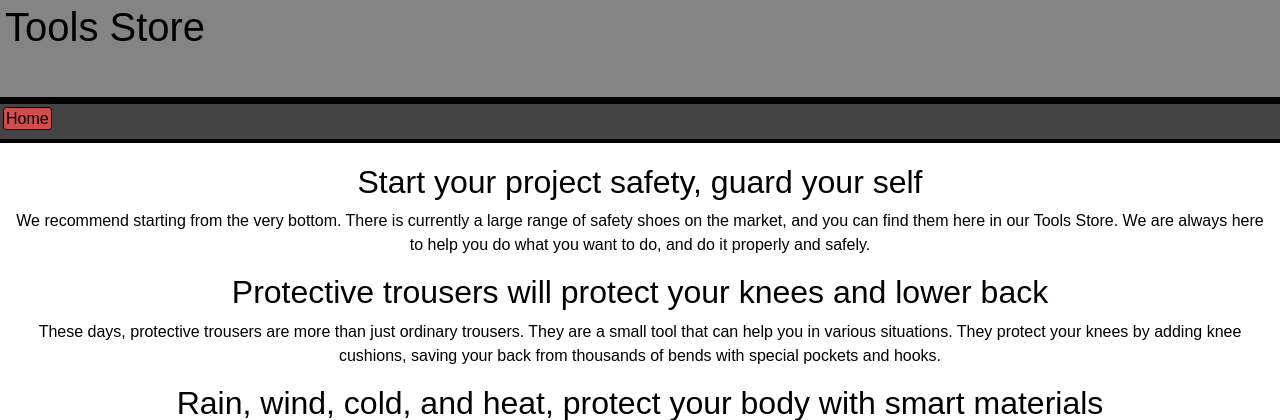
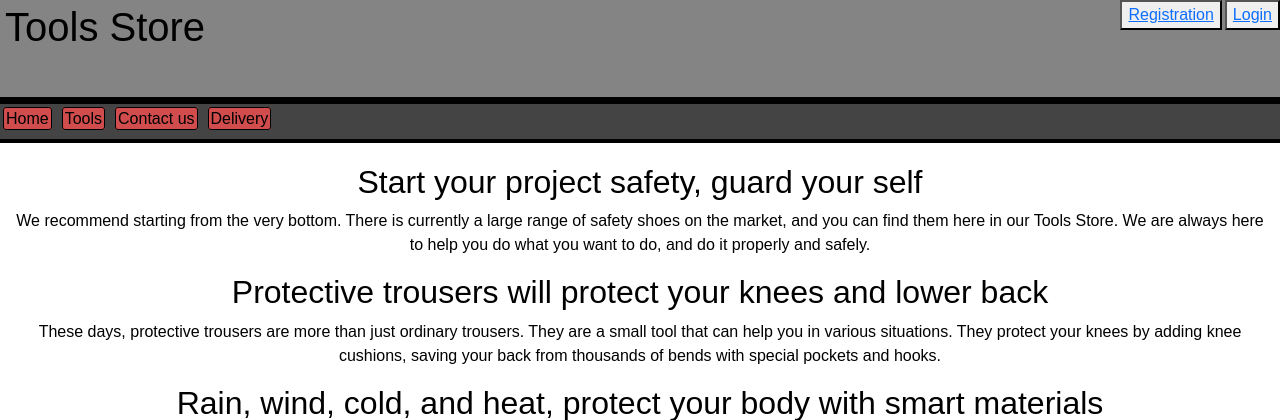
Before and after one commit to DimDeveloper18/Frameworks-Assignment, a Django app: page /tools_store/ in a window 1280 px wide. Shown: the top 420 px of the page. Run offline with Django 5.2, Linux system fonts and the light colour scheme.

Commit message:
File 'base.html' url's created in 'nav' section for (tools_page, contact_page, delivery_page) and in header section for all buttons.

```diff
--- a/tools_store/products_store/templates/products_store/base.html
+++ b/tools_store/products_store/templates/products_store/base.html
@@ -15,21 +15,21 @@
         <header>
                 {% comment %} <img id="mlogo" src="{{ url_for('static', filename="images/spstlogo.jpg")}}" alt="Site Logo" height="30" width="50"> {% endcomment %}
                 <h1>Tools Store</h1>
-                    {% comment %} <div class="regbutt">
-                        <button id="regBtn"><a href="{% url 'register_page' %}">Registration</a></button>
-                        <button id="logBtn"><a href="{% url 'login_page' %}">Login</a></button>
+                    <div class="regbutt">
+                        <button id="regBtn"><a href="{% url 'products_store-register_page' %}">Registration</a></button>
+                        <button id="logBtn"><a href="{% url 'products_store-login_page' %}">Login</a></button>
                             {% if current_user.is_authenticated %}
-                                <button id="bask"><a href="{% url 'basket_page' %}">Basket</a></button>
-                                <button id="logoutbtn"><a href="{% url 'logout' %}">Logout</a> </button>
+                                <button id="bask"><a href="{% url 'products_store-basket_page' %}">Basket</a></button>
+                                <button id="logoutbtn"><a href="{% url 'products_store-logout' %}">Logout</a> </button>
                             {% endif %}
-                    </div> {% endcomment %}
+                    </div>
         </header>
         <nav>
             <ul>
                 <li><a href="{% url 'products_store-index' %}">Home</a></li>
-                {% comment %} <li><a href="{% url 'tools_page' %}">Tools</a></li>
-                <li id="contli"><a href="{% url 'contact_page' %}">Contact us</a></li>
-                <li id="delivli"><a href="{% url 'delivery_page' %}">Delivery</a></li> {% endcomment %}
+                <li><a href="{% url 'products_store-tools_page' %}">Tools</a></li>
+                <li id="contli"><a href="{% url 'products_store-contact_page' %}">Contact us</a></li>
+                <li id="delivli"><a href="{% url 'products_store-delivery_page' %}">Delivery</a></li>
             </ul>
             <div class="soclink">
                 <ul>
```
